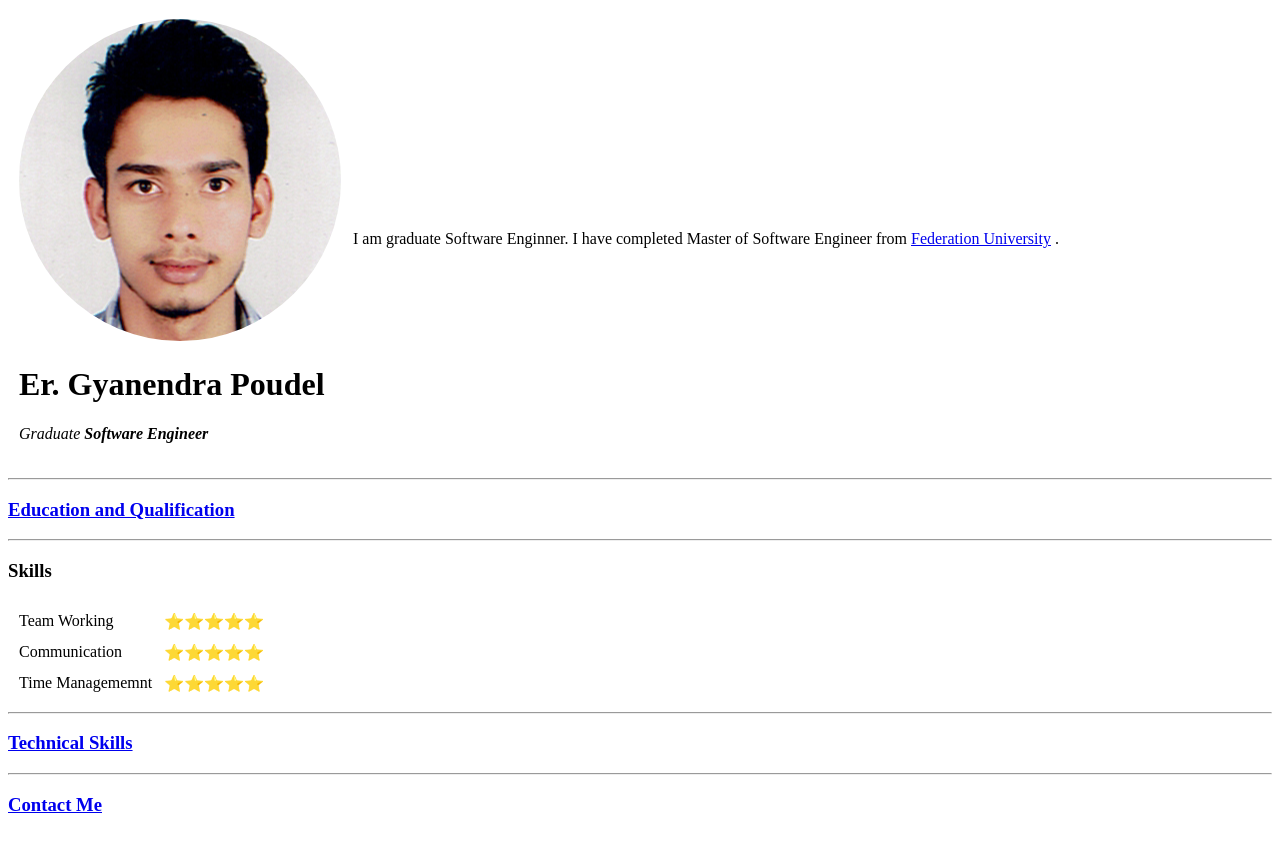
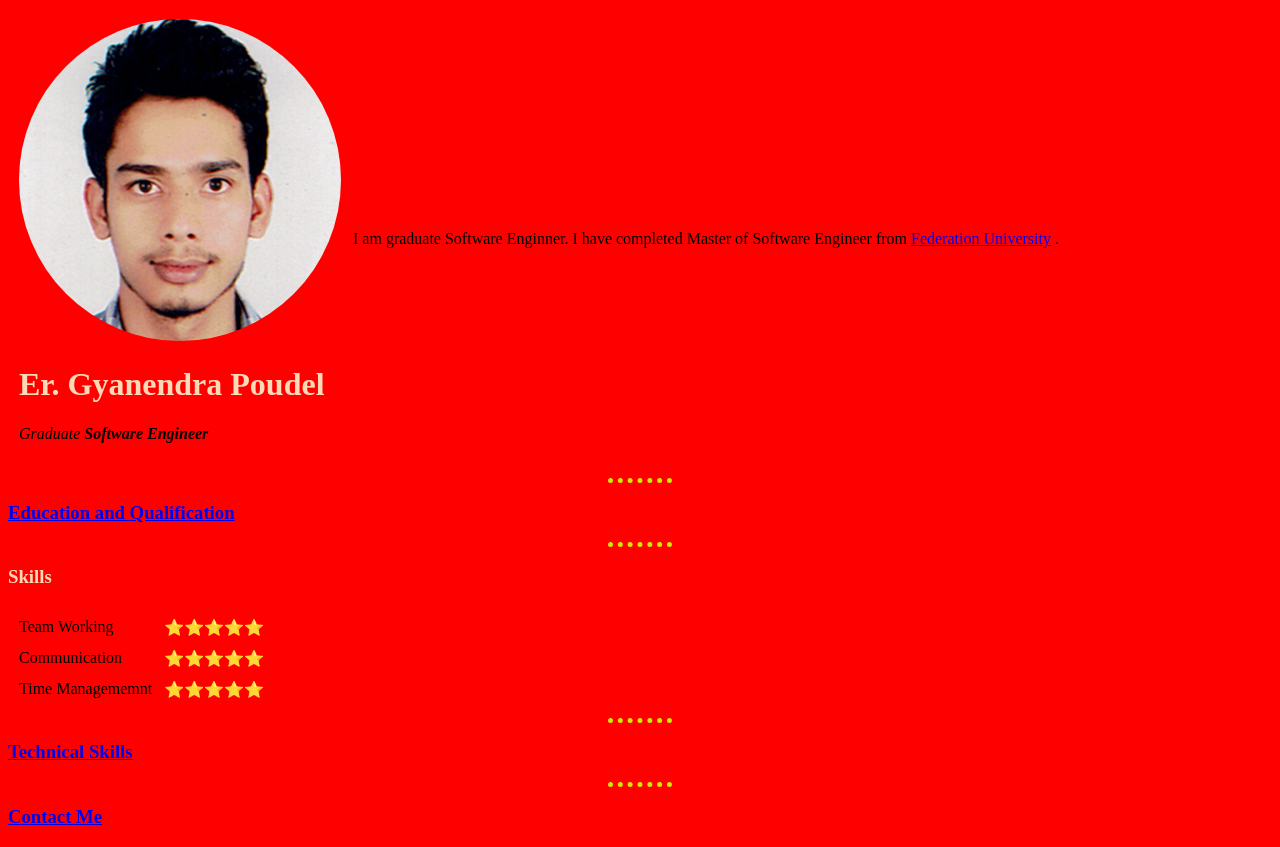
Before and after one commit to gyanendrapoudel/CV, a plain HTML site: page index.html in a window 1280 px wide. Drawn offline with Linux system fonts and the light colour scheme.

Commit message:
intial commit

```diff
--- /dev/null
+++ b/css/style.css
@@ -0,0 +1,23 @@
+body{
+  background-color:red;
+
+}
+
+h1{
+
+  color: #fcdab7;
+}
+h3{
+  color: #fcdab7;
+}
+
+
+  hr{
+
+    border-style: none;
+    border-top-style: dotted;
+    border-color: #d2e603;
+    border-width: 5px;
+    width: 5%
+
+  }
--- a/index.html
+++ b/index.html
@@ -4,6 +4,7 @@
 <head>
   <meta charset="utf-8">
   <title>Gyanendra's Personal Site</title>
+  <link rel="stylesheet" href="css/style.css">
 </head>
 
 <body>
```
